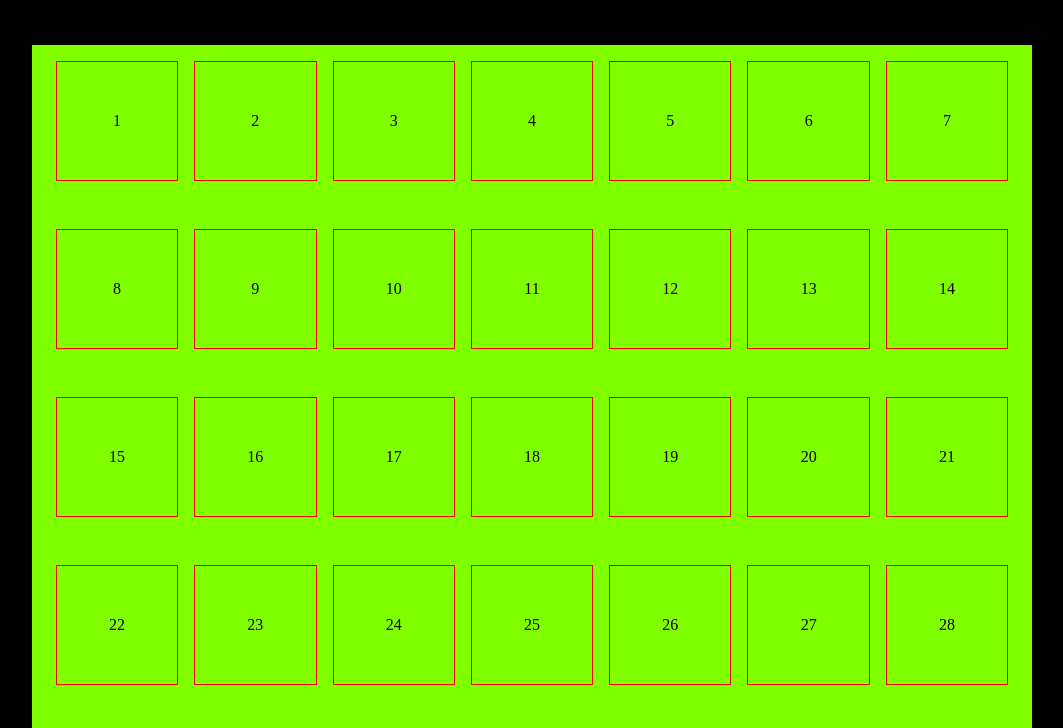
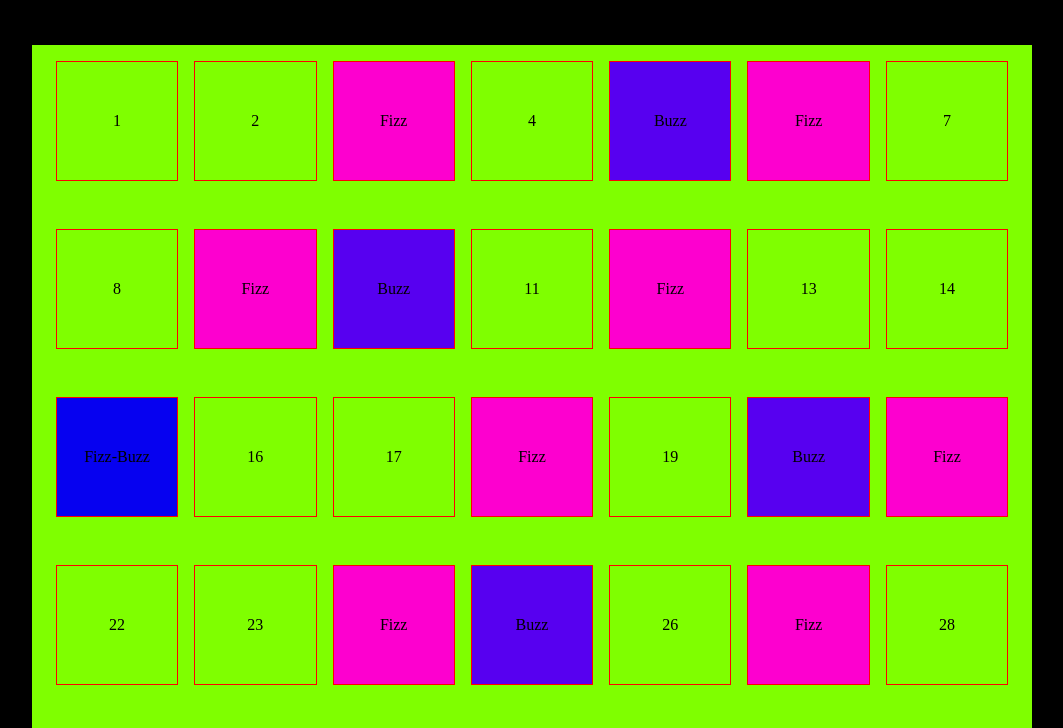
Before and after one commit to christiancamilleri/js-fizzbuzz, a plain HTML site: page index.html in a window 1280 px wide. Shown: the part 72-800 px from the top of the page, without its empty margins (108-1171 px from the left). Drawn offline with Linux system fonts and the light colour scheme.

Commit message:
feat: exercise + bonus complete

```diff
--- a/index.html
+++ b/index.html
@@ -6,7 +6,7 @@
     <meta name="viewport" content="width=device-width, initial-scale=1.0">
 
     <link rel="stylesheet" href="css/style.css">
-    <title>Document</title>
+    <title>Fizz-Buzz-DOM</title>
 </head>
 <body>
 
--- a/js/script.js
+++ b/js/script.js
@@ -16,4 +16,21 @@ for (let i = 1; i <= 100; i++) {
     newElement.style.border = "1px solid Red";
 
     console.log(newElement)
+
+    if(i % 3 == 0) {
+        newElement.innerHTML = "Fizz";
+        newElement.style.backgroundColor = "#fd00cf" ;
+    }
+
+    if(i % 5 == 0) {
+        newElement.innerHTML = "Buzz";
+        newElement.style.backgroundColor = "#5700f0" ;
+
+    }
+
+    if(i % 3 == 0 &&  i % 5 == 0) {
+        newElement.innerHTML = "Fizz-Buzz";
+        newElement.style.backgroundColor = "#0601f0" ;
+
+    }
 }
```
